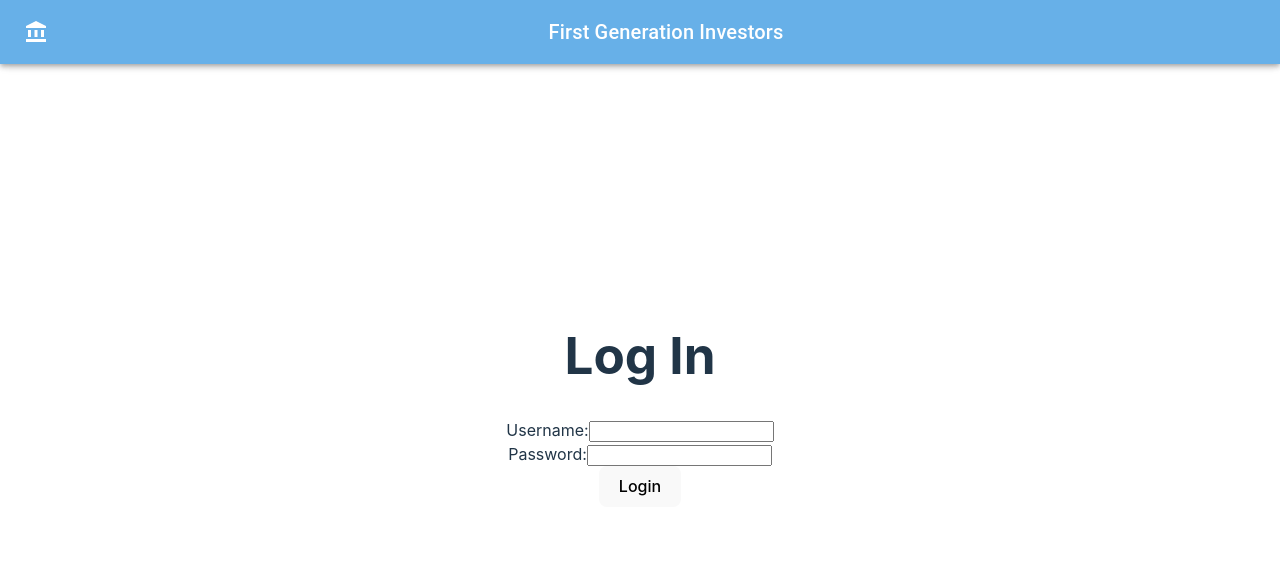
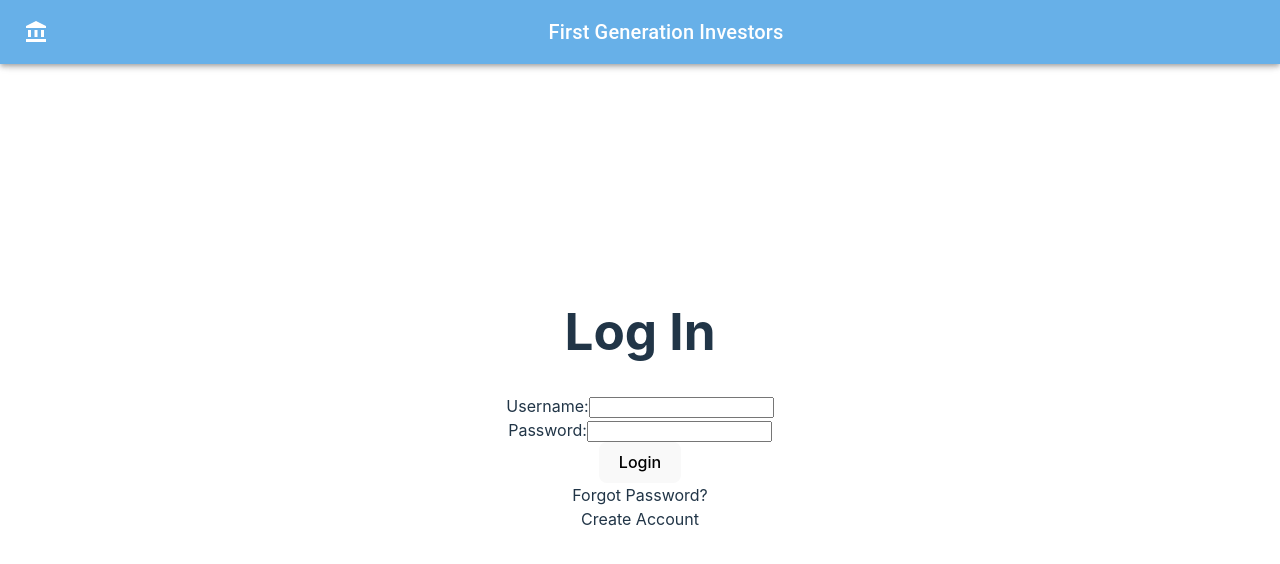
Before and after one commit to cfgjc24/Team-4, a React (Vite) app in the folder frontend/: page / in a window 1280 px wide. Shown: the top 564 px of the page. Built offline with nearby package versions, Linux system fonts and the light colour scheme.

Commit message:
Log in without styling

```diff
--- a/frontend/src/components/LogInForm.jsx
+++ b/frontend/src/components/LogInForm.jsx
@@ -52,7 +52,17 @@ const LogInForm = () => {
         </label>
       </div>
       <button type="submit">Login</button>
+
+      <div>
+      <span> Forgot Password? </span>
+      </div>
+
+      <div>
+      <span> Create Account </span>
+      </div>
+
     </form>
+
   );
 };
 
```
